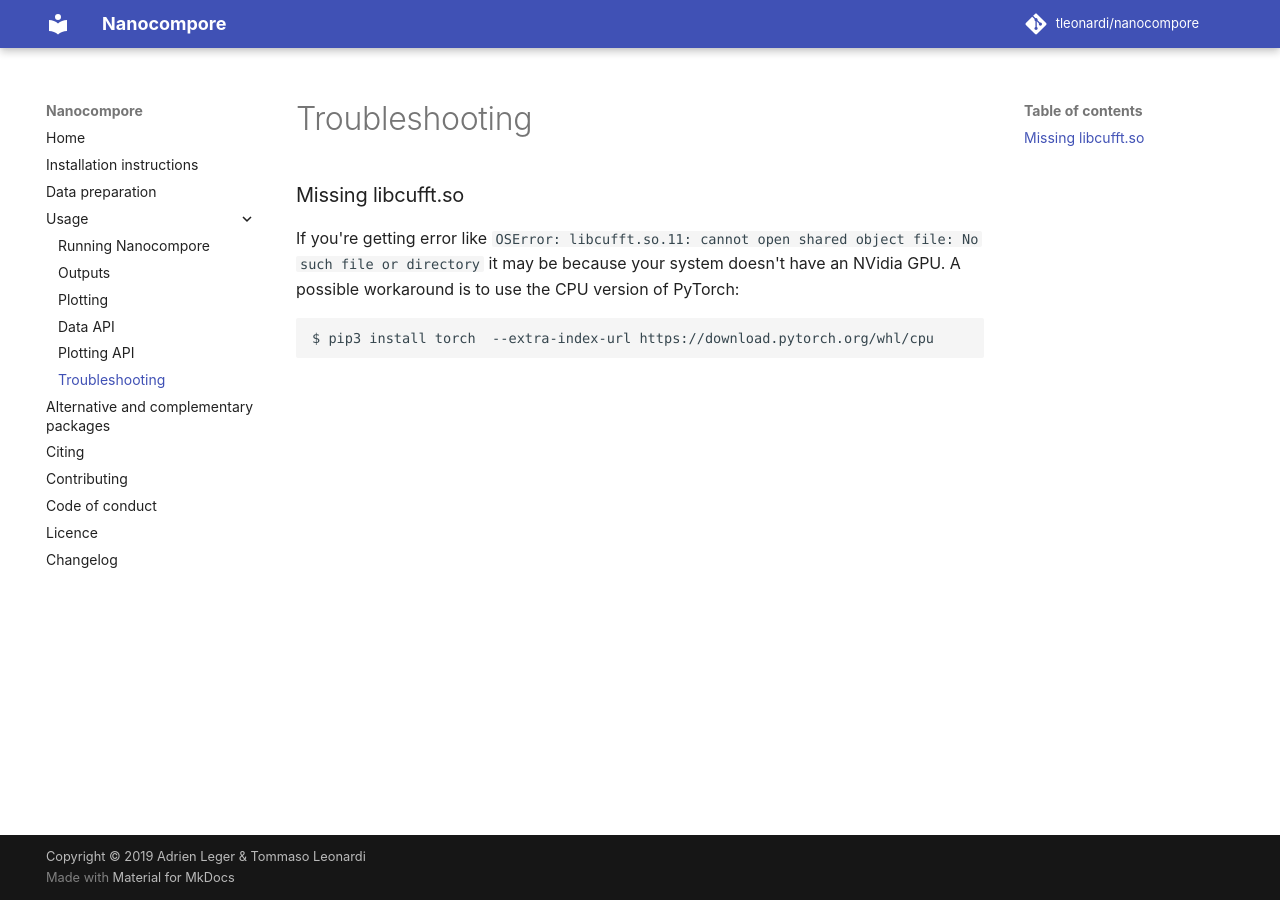
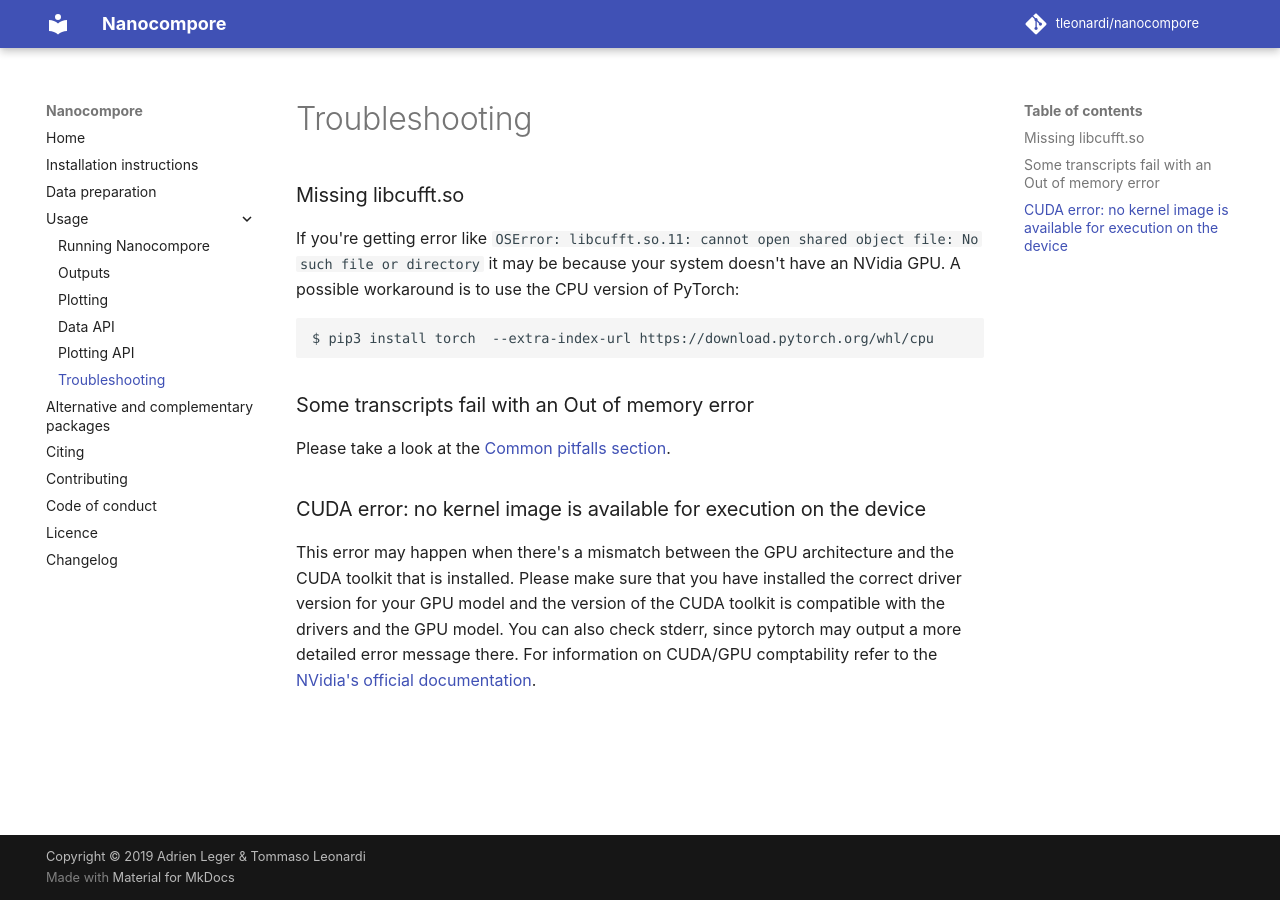
Before and after one commit to tleonardi/nanocompore, an MkDocs documentation site: the page built from docs/troubleshooting.md, in a window 1280 px wide. Built offline with MkDocs 1.6.1 and Material for MkDocs 9.7.7, drawn with Linux system fonts in a browser that asks for light colours; comment, search, counter and statistics services are not loaded.

Commit message:
Update documentation

````diff
--- a/docs/troubleshooting.md
+++ b/docs/troubleshooting.md
@@ -8,3 +8,11 @@
 ```bash
 $ pip3 install torch  --extra-index-url https://download.pytorch.org/whl/cpu
 ```
+
+### Some transcripts fail with an Out of memory error
+
+Please take a look at the [Common pitfalls section](/usage/#common-pitfalls).
+
+### CUDA error: no kernel image is available for execution on the device
+
+This error may happen when there's a mismatch between the GPU architecture and the CUDA toolkit that is installed. Please make sure that you have installed the correct driver version for your GPU model and the version of the CUDA toolkit is compatible with the drivers and the GPU model. You can also check stderr, since pytorch may output a more detailed error message there. For information on CUDA/GPU comptability refer to the [NVidia's official documentation](https://developer.nvidia.com/cuda/gpus).
--- a/docs/usage.md
+++ b/docs/usage.md
@@ -1,6 +1,6 @@
 # How to use Nanocompore
 
-Once all samples have been preprocessed as explained in the [Data preparation]( e/data_preparation) page, we can proceed to perform the comparison of the two conditions with Nanocompore.
+Once all samples have been preprocessed as explained in the [Data preparation](/data_preparation) page, we can proceed to perform the comparison of the two conditions with Nanocompore.
 
 ### Creating a configuration file
 
@@ -86,7 +86,7 @@
 When the GMM test is used, Nanocompore can attempt to predict which reads are modified and store this information in the output SQLite database. Nanocompore does this by using the `depleted_condition` parameter from the configuration to infer which gaussian of the fitted GMM model represents the modified state and then assigns modification probability for all reads, based on their likelihood for that gaussian. To save the read level results to the output database add the following to the configuration:
 
 ```yaml
-read_level: true
+read_results: true
 ```
 
 This will add a table with the following structure to the output SQLite database:
@@ -175,3 +175,7 @@
 ```
 
 Nanocompore should immediately create a directory "nanocompore_output" in the current working directory (unless you have set the `outpath` parameter in the configuration file to a different location). All working files, logs, and results will be placed in that directory.
+
+### Common pitfalls
+
+**WARNINING:** Nanocompore will downsample the reads for transcripts with very high coverage before performing the analysis, however it will try to read all reads in memory first. For transcripts with an extremely high number of reads, this may lead to out of memory errors (depending on the amount of available memory, number of processes that are used, and other factors). Users are advised to look for ERROR messages in the logs after running the tool to make sure relevant transcripts are not missing from the results. Some workarounds or ways to mitigate this issue are: subsampling before running Nanocompore, providing more RAM if possible, or decreasing the number of parallel processes. Sometimes, restarting the run after setting `results_exists_strategy: "continue"` in the configuration in order to try to process again the missing transcripts may be enough.
````
Also changed, not shown: docs/data_preparation.md (+2 -1 lines).
